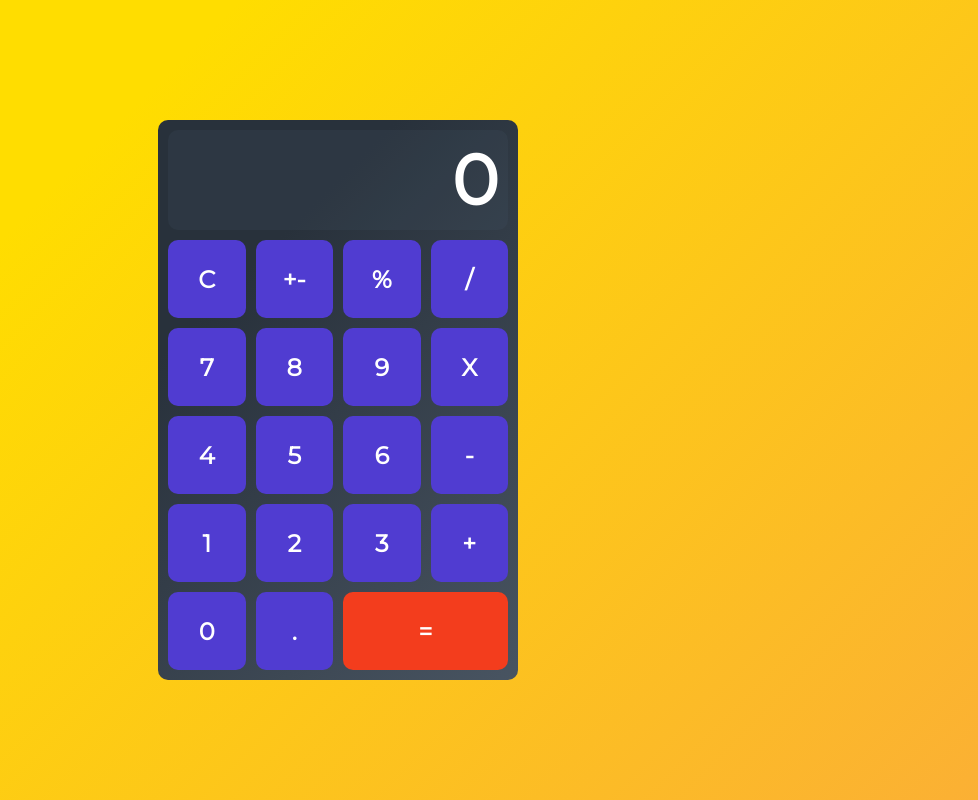
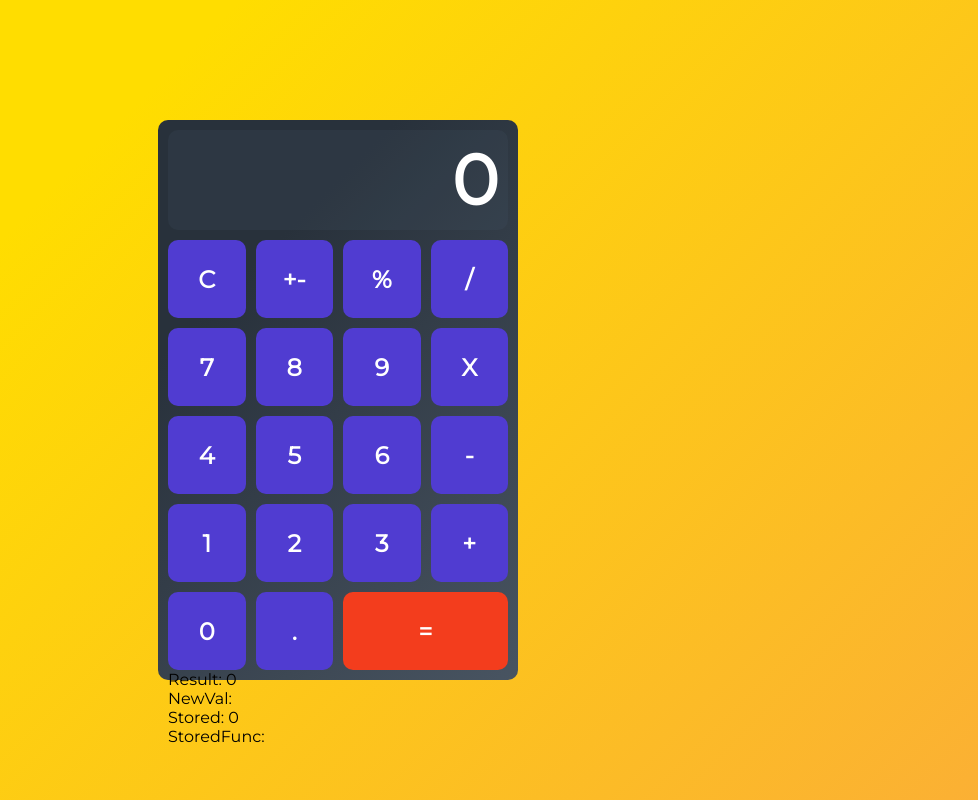
Before and after one commit to ChuckConde/calculator, an Angular app: page / in a window 1280 px wide. Shown: the whole page, without its empty margins (302-1280 px from the left). Built offline with nearby package versions, Linux system fonts and the light colour scheme.

Commit message:
Multiple operations logic applied

```diff
--- a/src/app/app.component.html
+++ b/src/app/app.component.html
@@ -62,4 +62,8 @@
     </button>
 
   </div>
+  <div>Result: {{result}}</div>
+  <div>NewVal: {{newVal}}</div>
+  <div>Stored: {{storedResult}}</div>
+  <div>StoredFunc: {{storedFunc}}</div>
 </div>
--- a/src/app/app.component.ts
+++ b/src/app/app.component.ts
@@ -12,6 +12,7 @@ export class AppComponent {
   storedResult = '0';
   storedFunc = '';
   mathApplied = false;
+  multiOperation = false;
 
   public clear() {
     this.newVal = '';
@@ -19,6 +20,7 @@ export class AppComponent {
     this.storedResult = '0';
     this.storedFunc = '';
     this.mathApplied = false;
+    this.multiOperation = false;
   }
   public numberFunc(num: any) {
     if (this.newVal) {
@@ -65,10 +67,20 @@ export class AppComponent {
   }
   public arithmeticOperation(t: string) {
     this.mathApplied = true;
-    this.storedResult = this.newVal;
-    this.storedFunc = t;
+    if(!this.multiOperation) {
+      this.storedResult = this.newVal;
+    }
+    if (!this.storedFunc) {
+      this.storedFunc = t;
+    } else {
+      this.equals();
+      this.storedResult = this.result.toString();
+      this.storedFunc = t;
+      this.multiOperation = true;
+    }
   }
   public equals() {
+    console.log('equals');
     switch (this.storedFunc) {
       case 'sum':
         this.result = parseFloat(this.storedResult) + parseFloat(this.newVal) ;
@@ -98,5 +110,7 @@ export class AppComponent {
         break;
     }
     this.storedFunc = '';
+    this.mathApplied = false;
+    this.multiOperation = false;
   }
 }
```
